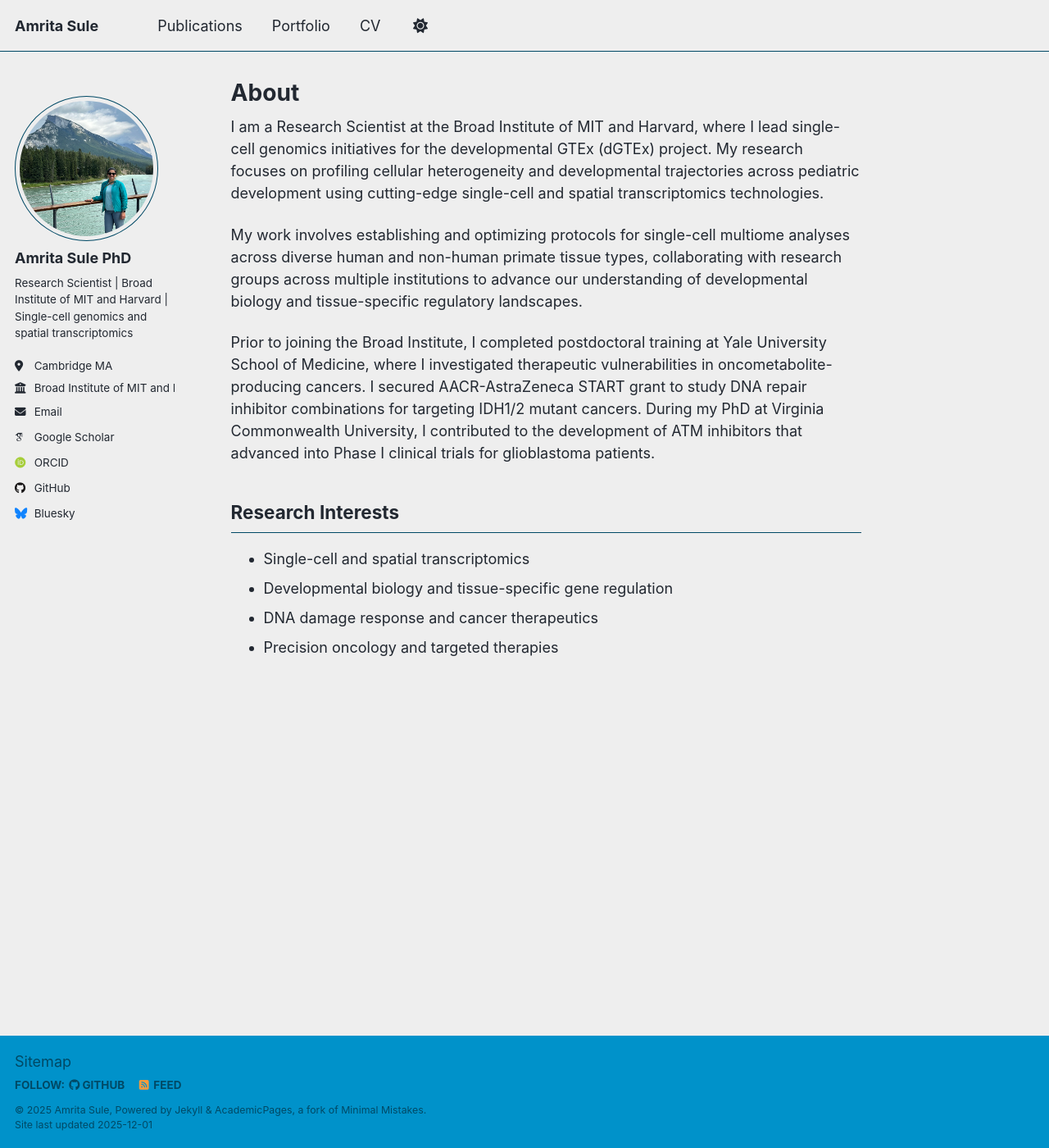
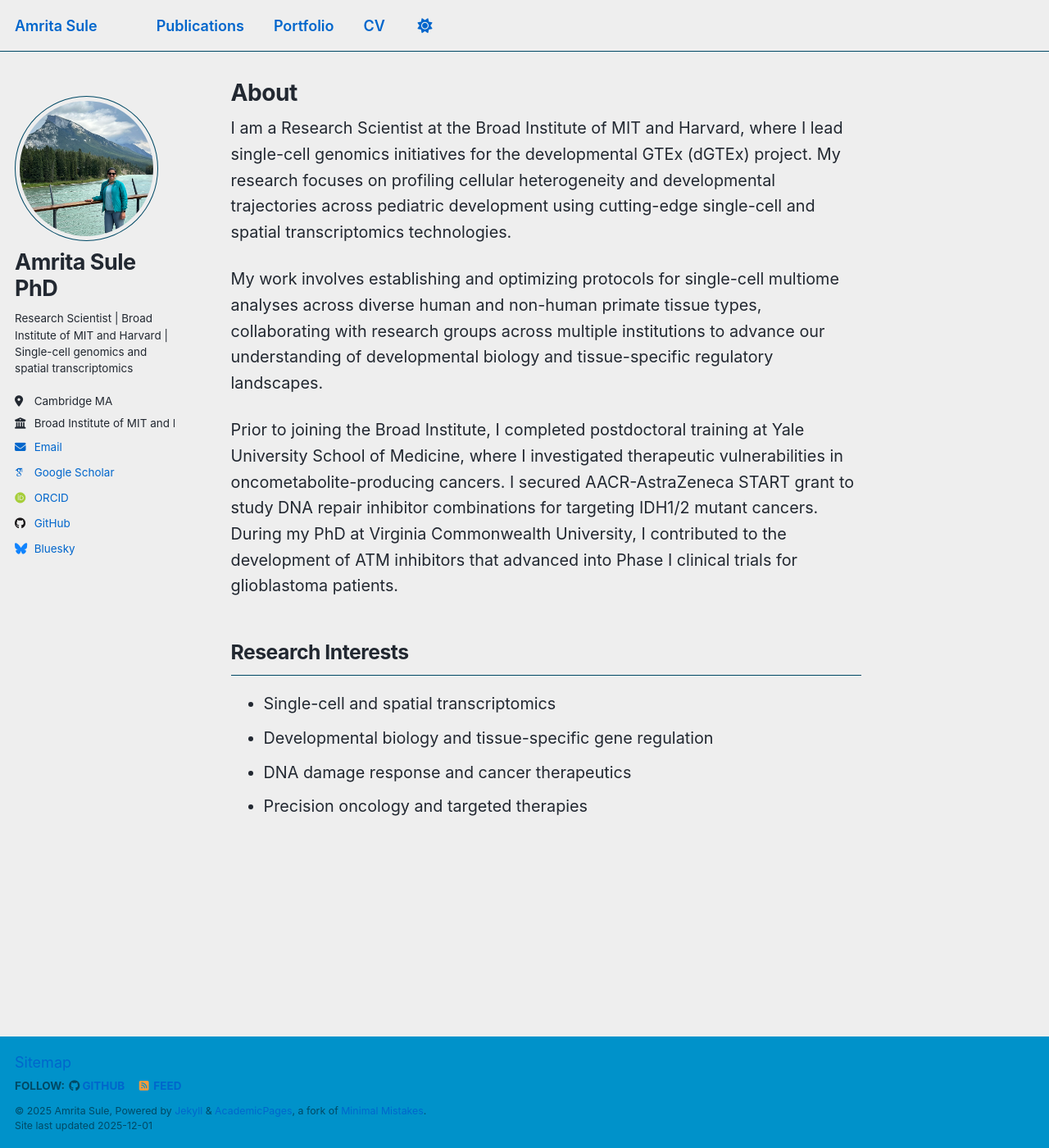
Before and after one commit to amritasule/amritasule.github.io, a Jekyll site: the page built from _pages/about.md, in a window 1280 px wide and 1400 px high. Shown: the whole window at 82% size. Built offline with Jekyll 4.4.1, drawn with Linux system fonts in a browser that asks for light colours; some web fonts are replaced; a script that is not in the unit is left out.

Commit message:
Update main.scss

```diff
--- a/assets/css/main.scss
+++ b/assets/css/main.scss
@@ -41,3 +41,35 @@
     "vendor/font-awesome/solid",
     "vendor/font-awesome/brands"
 ;
+
+/* Custom bold, modern styles */
+h1, h2, h3, h4, h5, h6 {
+  font-weight: 700 !important;
+  letter-spacing: -0.5px;
+}
+
+.author__name {
+  font-weight: 700 !important;
+  font-size: 1.5em !important;
+}
+
+.archive__item-title {
+  font-weight: 600 !important;
+}
+
+.page__content {
+  font-size: 1.1em;
+  line-height: 1.6;
+}
+
+.greedy-nav a {
+  font-weight: 600 !important;
+}
+
+a {
+  color: #0066cc !important;
+}
+
+a:hover {
+  color: #004499 !important;
+}
```
